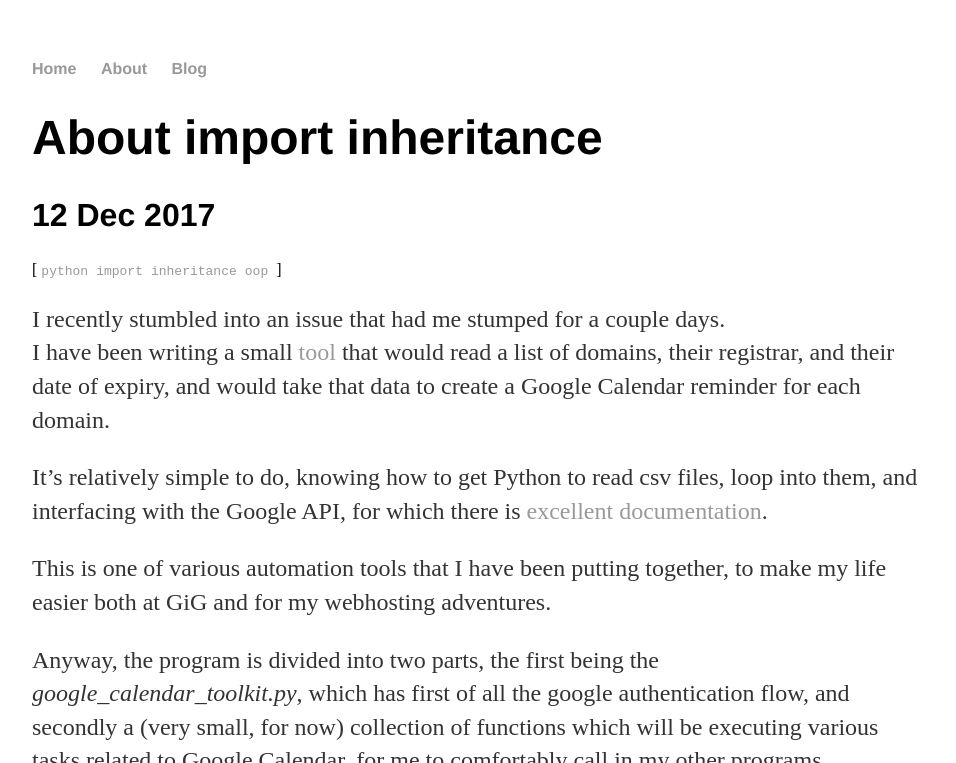
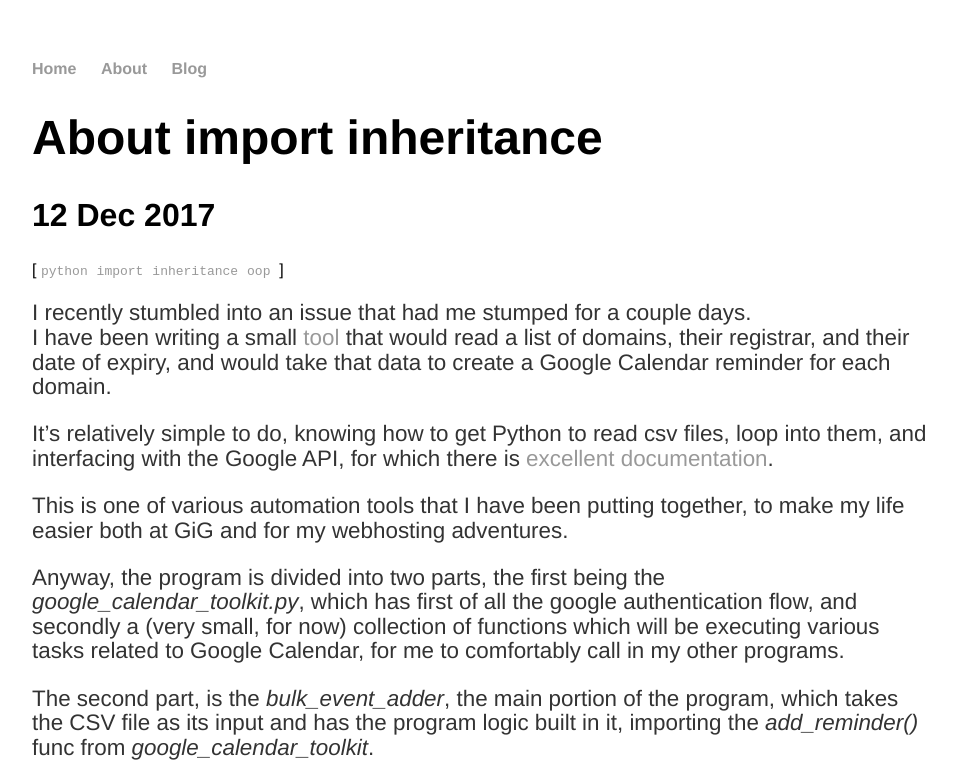
Before and after one commit to maiku1008/maiku1008.github.io, a Jekyll site: the page built from _posts/2017-12-12-importing-inheritance.md, in a window 1280 px wide. Shown: the top 763 px of the page, without its empty margins (160-1116 px from the left). Built offline with Jekyll 4.4.1, drawn with Linux system fonts in a browser that asks for light colours; comment, search, counter and statistics services are not loaded; some of the changed text lies outside the part shown; grey boxes are pictures that could not be loaded.

Commit message:
sorted out css, sorted out posts formatting

````diff
--- a/_config.yml
+++ b/_config.yml
@@ -3,5 +3,6 @@
 url: https://sk1u.com
 
 markdown: kramdown
+highlighter: rouge
 
 permalink: /blog/:year/:month/:day/:title
--- a/_posts/2017-12-12-importing-inheritance.md
+++ b/_posts/2017-12-12-importing-inheritance.md
@@ -19,8 +19,12 @@
 
 The second part, is the *bulk\_event\_adder*, the main portion of the program, which takes the CSV file as its input and has the program logic built in it, importing the *add\_reminder()* func from *google\_calendar\_toolkit*.
 
+![Imgur](https://i.imgur.com/2S4xrsW.png)
+
 My goal was to be able to run something like the following:
-`python bulk_event_adder.py list.csv`
+```
+python bulk_event_adder.py list.csv
+```
 
 And have it work its magic that way.
 I would have done that in the simplest way possible, by starting with:
@@ -40,7 +44,9 @@
 `sys.argv[1]` being the desired filename.
 
 Of course trying to run this via:
-`python bulk_event_adder.py list.csv`
+```
+python bulk_event_adder.py list.csv
+```
 
 yielded a weird error:
 ```
@@ -71,10 +79,14 @@
 My main *bulk\_event\_adder* was infact inheriting that import, and behaving as if i had imported and initialized argparse.
 
 This is because when we write:
-`import some_module`
+```
+import some_module
+```
 
 We really are writing something like:
-`some_module = import_module("some_module")`
+```
+some_module = import_module("some_module")
+```
 
 Where `import_module` is kind of like:
 ```
@@ -89,7 +101,7 @@
     return module
 ```
 
-_In short: If the name has been imported elsewhere, it will be in the global list of all modules, and so will be reused._
+*In short: If the name has been imported elsewhere, it will be in the global list of all modules, and so will be reused.*
 
 Workarounds to this?
 Initialising `argparse` in the imported module, under
@@ -102,4 +114,6 @@
 
 Of course it is to be seen if argparse needs to be initialised outside of that, depending on the context.
 In the case of my *domain-google-calendar*, I simply chose to call the csv by its filename in the script, so that it can be run as follows:
-`python bulk_event_adder.py`
+```
+python bulk_event_adder.py
+```
--- a/css/main.css
+++ b/css/main.css
@@ -1,4 +1,5 @@
 body {
+    font-family:'Helvetica', 'Arial', 'Sans-Serif';
     margin: 60px auto;
     width: 70%;
 }
@@ -37,14 +38,28 @@
 }
 
 p {
-    font-size: 1.5em;
-    line-height: 1.4em;
+    font-size: 1.4em;
+    font-family:'Helvetica', 'Arial', 'Sans-Serif';
+    line-height: 1.1em;
     color: #333;
+}
+pre {
+    padding: 16px;
+    overflow: auto;
+    line-height: 1.45;
+    background-color: #f6f8fa;
+    border-radius: 3px;
+}
+img {
+    display: block;
+    margin: auto;
+    width: 60%;
 }
 footer {
     border-top: 1px solid #d5d5d5;
     font-size: .8em;
 }
+
 
 ul.posts {
     margin: 20px auto 40px;
--- a/feed.xml
+++ b/feed.xml
@@ -1,5 +1,5 @@
 ---
-layout: none
+layout: null
 ---
 <?xml version="1.0" encoding="UTF-8"?>
 <rss version="2.0" xmlns:atom="http://www.w3.org/2005/Atom">
````
Also changed, not shown: other parts of _posts/2017-12-12-importing-inheritance.md (+3 -1 lines), _posts/2017-11-26-michael-site-launched.md (+2 -0 lines).
